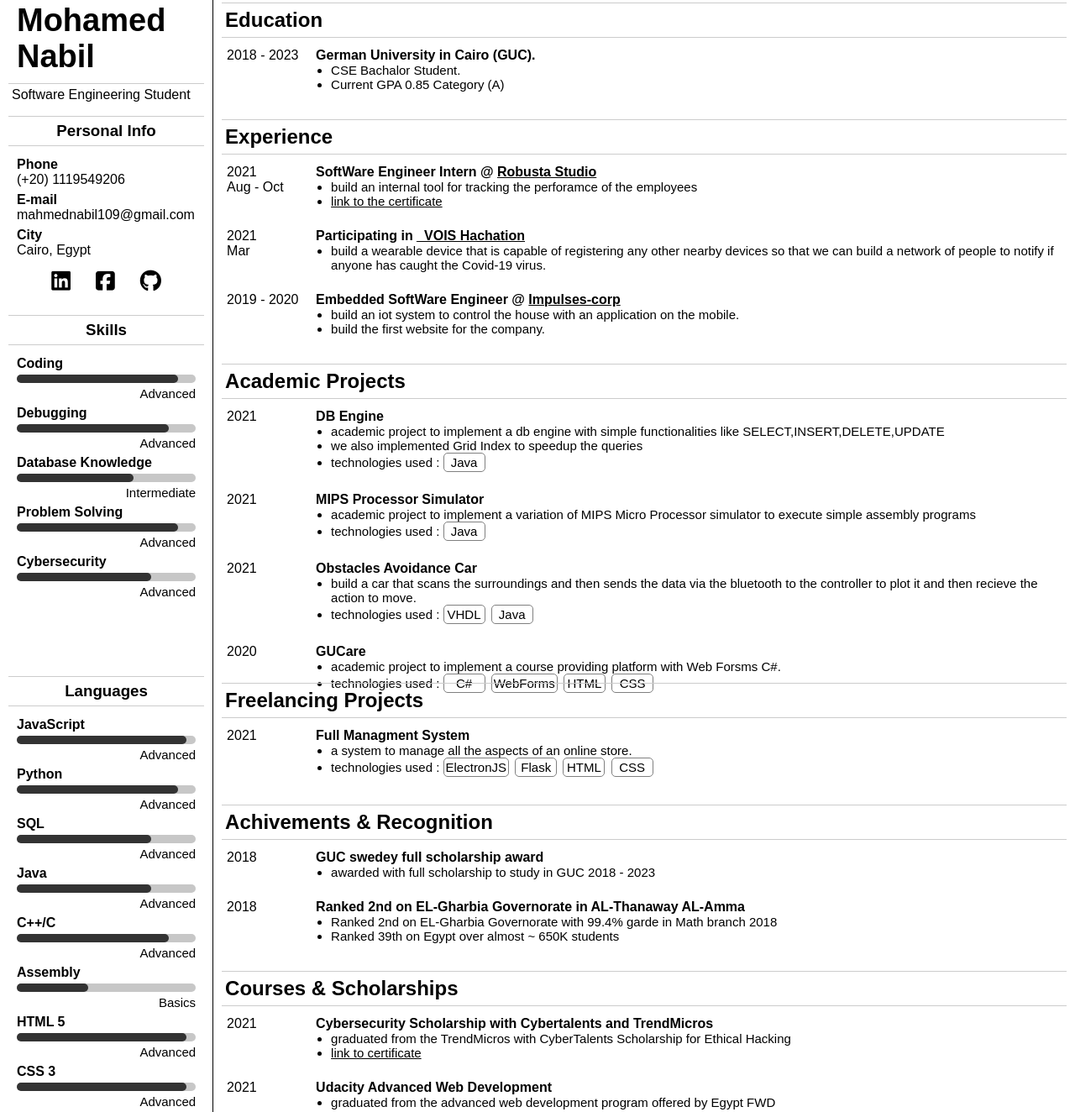
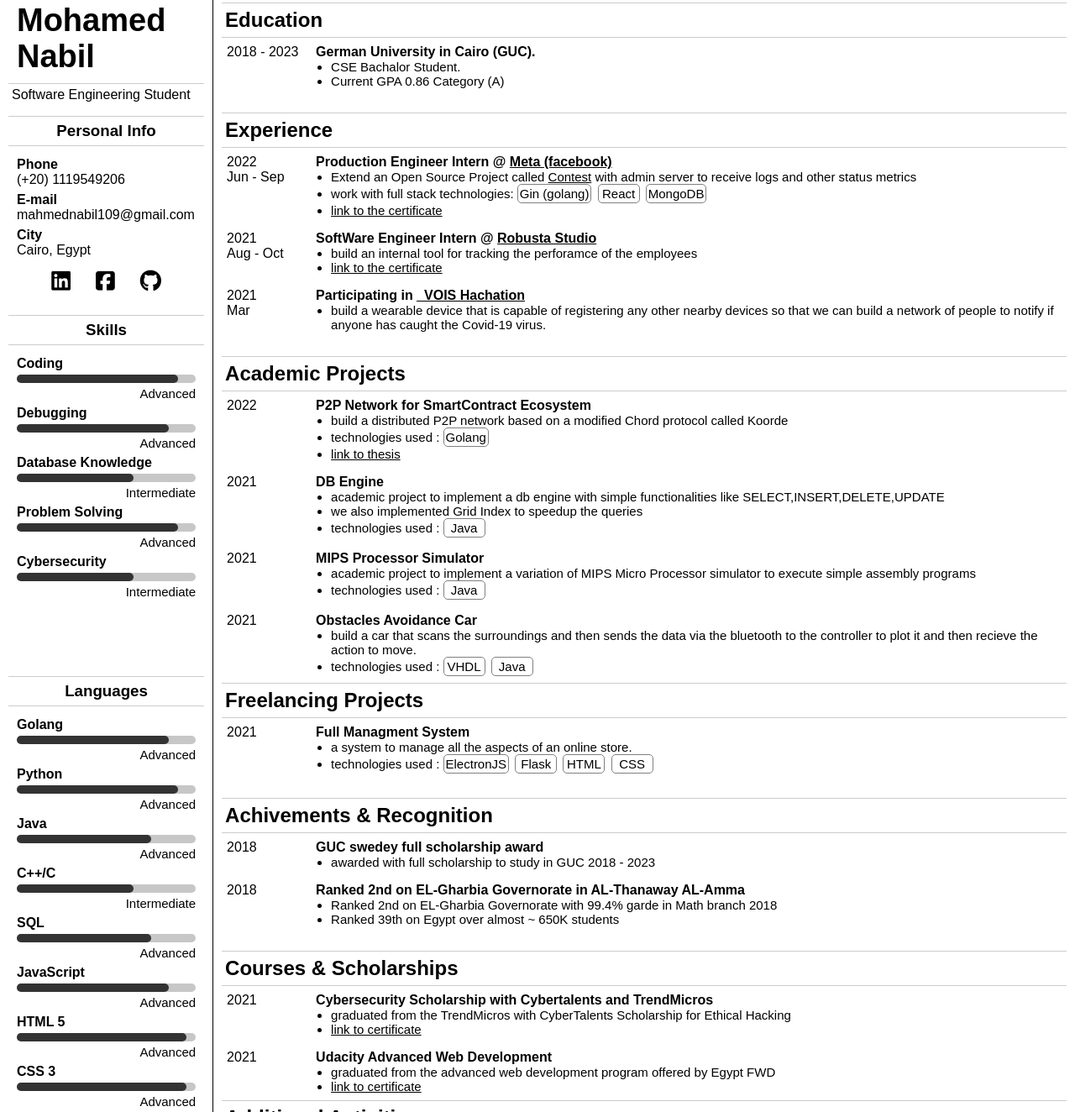
Before and after one commit to mahmednabil109/Resume, a plain HTML site: page Resume.html in a window 1280 px wide. Shown: the part 7-1331 px from the top of the page at 84% size. Drawn offline with Linux system fonts and the light colour scheme; a web font is replaced by a local one.

Commit message:
Update cv with meta intern & bachelor
Signed-off-by: mahmednabil109 <mahmednabil109@gmail.com>

```diff
--- a/Resume.html
+++ b/Resume.html
@@ -124,7 +124,7 @@
             }
             .main .section .body {
                 display: flex;
-                padding: 12px 6px;
+                padding: 8px 6px;
             }
             .main .section .body .date {
                 width: 100px;
@@ -233,7 +233,7 @@
                     </div>
                     <div class="wrap">
                         <h4>Cybersecurity</h4>
-                        <div class="eval-bar" data-value="75%">
+                        <div class="eval-bar" data-value="65%">
                             <div class="bar">
                                 <div class="after"></div>
                             </div>
@@ -252,13 +252,44 @@
                         <p><strong>German University in Cairo (GUC).</strong></p>
                         <ul>
                             <li>CSE Bachalor Student.</li>
-                            <li>Current GPA 0.85 Category (A)</li>
+                            <li>Current GPA 0.86 Category (A)</li>
                         </ul>
                     </div>
                 </div>
             </div>
             <div class="section">
                 <h2>Experience</h2>
+                 <div class="body">
+                    <div class="date">2022<br/> Jun - Sep</div>
+                    <div class="desc">
+                        <p>
+                            <strong>
+                                Production Engineer Intern @
+                                <a
+                                    target="_blank"
+                                    href="https://www.linkedin.com/company/meta/"
+                                    style="color: black"
+                                >
+                                    Meta (facebook)
+                                </a>
+                            </strong>
+                        </p>
+                        <ul>
+                            <!-- <li>
+                                Get introduced to OSS (open source software) work flow and how to adapt to the internal infrastructure
+                            </li> -->
+                             <li>
+                                Extend an Open Source Project  called <a target="_blank" style="color: black" href="https://github.com/linuxboot/contest">Contest</a> with admin server to receive logs and other status metrics
+                            </li>
+                            <li>
+                                work with full stack technologies: <span class="chip">Gin (golang)</span> <span class="chip">React</span> <span class="chip">MongoDB</span>
+                            </li>
+                            <li>
+                                <a target="_blank" style="color: black" href="https://drive.google.com/file/d/1cfgJv4l0yVkmoceC9emiDETBj6qF-a41/view?usp=sharing">link to the certificate</a>
+                            </li>
+                        </ul>
+                    </div>
+                </div>
                  <div class="body">
                     <div class="date">2021<br/> Aug - Oct</div>
                     <div class="desc">
@@ -305,7 +336,7 @@
                         </ul>
                     </div>
                 </div>
-                 <div class="body">
+                 <!-- <div class="body">
                     <div class="date">2019 - 2020</div>
                     <div class="desc">
                         <p>
@@ -326,10 +357,21 @@
                             <li>build the first website for the company.</li>
                         </ul>
                     </div>
-                </div>
+                </div> -->
             </div>
             <div class="section">
                 <h2>Academic Projects</h2>
+                <div class="body">
+                    <div class="date">2022</div>
+                    <div class="desc">
+                        <p><strong>P2P Network for SmartContract Ecosystem</strong></p>
+                        <ul>
+                            <li>build a distributed P2P network based on a modified Chord protocol called Koorde</li>
+                            <li>technologies used : <span class="chip">Golang</span></li>
+                            <li><a style="color: black" target="_blank" href="https://drive.google.com/file/d/1dhWarglAp97dZYWZDWTuFEZ0f20zc_4o/view?usp=sharing">link to thesis</a></li>
+                        </ul>
+                    </div>
+                </div>
                  <div class="body">
                     <div class="date">2021</div>
                     <div class="desc">
@@ -361,7 +403,7 @@
                         </ul>
                     </div>
                 </div>
-                <div class="body">
+                <!-- <div class="body">
                     <div class="date">2020</div>
                     <div class="desc">
                         <p><strong>GUCare</strong></p>
@@ -370,7 +412,7 @@
                             <li>technologies used : <span class="chip">C#</span> <span class="chip">WebForms</span> <span class="chip">HTML</span> <span class="chip">CSS</span></li>
                         </ul>
                     </div>
-                </div>
+                </div> -->
 
             </div>
 
@@ -383,8 +425,8 @@
                 <h3>Languages</h3>
                 <div class="body" style="padding: 10px; width: 100%">
                     <div class="wrap">
-                        <h4>JavaScript</h4>
-                        <div class="eval-bar" data-value="95%">
+                        <h4>Golang</h4>
+                        <div class="eval-bar" data-value="85%">
                             <div class="bar">
                                 <div class="after"></div>
                             </div>
@@ -394,15 +436,6 @@
                     <div class="wrap">
                         <h4>Python</h4>
                         <div class="eval-bar" data-value="90%">
-                            <div class="bar">
-                                <div class="after"></div>
-                            </div>
-                            <div class="eval-word" style="margin-left: auto"></div>
-                        </div>
-                    </div>
-                    <div class="wrap">
-                        <h4>SQL</h4>
-                        <div class="eval-bar" data-value="75%">
                             <div class="bar">
                                 <div class="after"></div>
                             </div>
@@ -420,16 +453,34 @@
                     </div>
                     <div class="wrap">
                         <h4>C++/C</h4>
-                        <div class="eval-bar" data-value="85%">
+                        <div class="eval-bar" data-value="65%">
                             <div class="bar">
                                 <div class="after"></div>
                             </div>
                             <div class="eval-word" style="margin-left: auto"></div>
                         </div>
                     </div>
-                    <div class="wrap">
+                    <!-- <div class="wrap">
                         <h4>Assembly</h4>
                         <div class="eval-bar" data-value="40%">
+                            <div class="bar">
+                                <div class="after"></div>
+                            </div>
+                            <div class="eval-word" style="margin-left: auto"></div>
+                        </div>
+                    </div> -->
+                     <div class="wrap">
+                        <h4>SQL</h4>
+                        <div class="eval-bar" data-value="75%">
+                            <div class="bar">
+                                <div class="after"></div>
+                            </div>
+                            <div class="eval-word" style="margin-left: auto"></div>
+                        </div>
+                    </div>
+                     <div class="wrap">
+                        <h4>JavaScript</h4>
+                        <div class="eval-bar" data-value="85%">
                             <div class="bar">
                                 <div class="after"></div>
                             </div>
@@ -468,9 +519,18 @@
                             <div class="eval-word" style="margin-left: auto"></div>
                         </div>
                     </div>
-                     <div class="wrap">
+                     <!-- <div class="wrap">
                         <h4>VueJS</h4>
                         <div class="eval-bar" data-value="95%">
+                            <div class="bar">
+                                <div class="after"></div>
+                            </div>
+                            <div class="eval-word" style="margin-left: auto"></div>
+                        </div>
+                    </div> -->
+                    <div class="wrap">
+                        <h4>Gin</h4>
+                        <div class="eval-bar" data-value="65%">
                             <div class="bar">
                                 <div class="after"></div>
                             </div>
@@ -479,7 +539,7 @@
                     </div>
                     <div class="wrap">
                         <h4>NodeJS</h4>
-                        <div class="eval-bar" data-value="90%">
+                        <div class="eval-bar" data-value="85%">
                             <div class="bar">
                                 <div class="after"></div>
                             </div>
@@ -488,7 +548,7 @@
                     </div>
                     <div class="wrap">
                         <h4>Flask</h4>
-                        <div class="eval-bar" data-value="90%">
+                        <div class="eval-bar" data-value="85%">
                             <div class="bar">
                                 <div class="after"></div>
                             </div>
@@ -497,7 +557,7 @@
                     </div>
                     <div class="wrap">
                         <h4>Electron</h4>
-                        <div class="eval-bar" data-value="90%">
+                        <div class="eval-bar" data-value="65%">
                             <div class="bar">
                                 <div class="after"></div>
                             </div>
@@ -565,7 +625,7 @@
                         </ul>
                     </div>
                 </div>
-                <div class="body">
+                <!-- <div class="body">
                     <div class="date">2020</div>
                     <div class="desc">
                         <p><strong>Udacity Web Development Professional</strong></p>
@@ -574,7 +634,7 @@
                             <li><a target="_blank" href="https://confirm.udacity.com/GFADZNHP" style="color:black">link to certificate</a></li>
                         </ul>
                     </div>
-                </div>
+                </div> -->
                 <div class="section">
                     <h2>Additional Activities</h2>
                      <div class="body">
```
